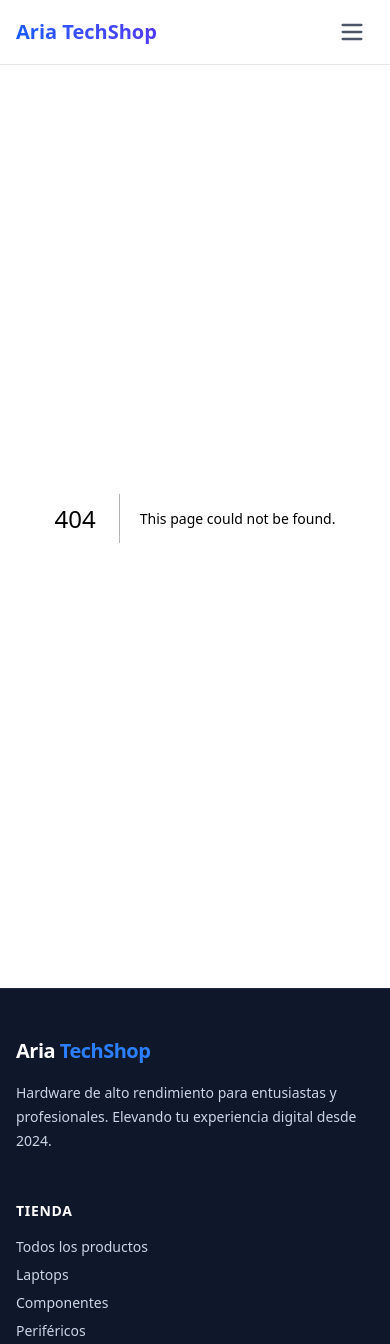
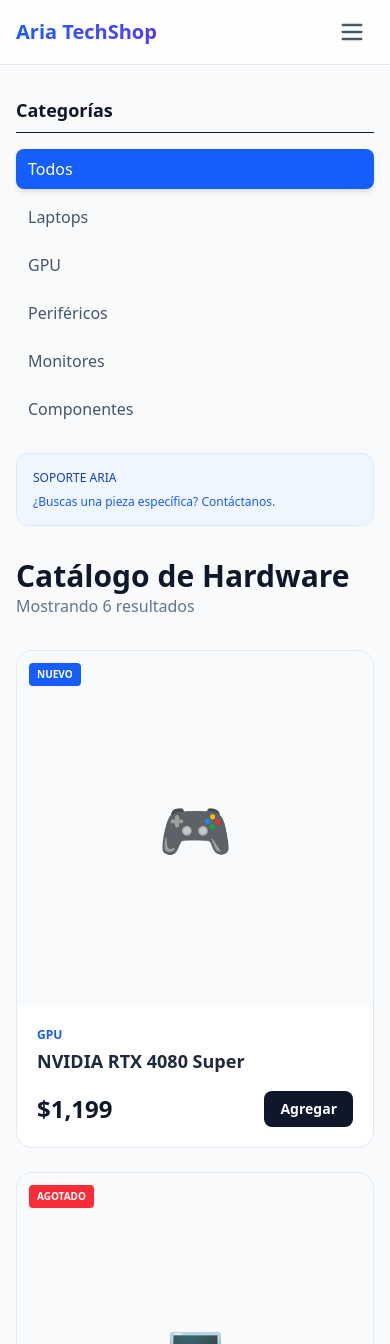
Before and after one commit to ThejavaZ/AriaTechShop-ERP, a Next.js app in the folder client/: page /products in a window 390 px wide. Before the commit this address had no page. Shown: the top 1344 px of the page. Built offline with nearby package versions, Linux system fonts and the light colour scheme.

Commit message:
feat: implement responsive product grid with category filters and stock handling

```diff
--- /dev/null
+++ b/client/app/products/page.tsx
@@ -0,0 +1,179 @@
+"use client"; // Lo hacemos client component para manejar los filtros de estado
+
+import { useState } from "react";
+
+// 1. Mock de Datos (Simulando lo que vendrá de Laravel/PostgreSQL)
+const PRODUCTS_MOCK = [
+  {
+    id: 1,
+    name: "NVIDIA RTX 4080 Super",
+    category: "GPU",
+    price: 1199,
+    stock: 5,
+    image: "🎮",
+    tag: "Nuevo",
+  },
+  {
+    id: 2,
+    name: "MacBook Pro M3 Max",
+    category: "Laptops",
+    price: 3499,
+    stock: 0,
+    image: "💻",
+    tag: "Agotado",
+  },
+  {
+    id: 3,
+    name: "Logitech G Pro X Superlight",
+    category: "Periféricos",
+    price: 149,
+    stock: 15,
+    image: "🖱️",
+    tag: "Popular",
+  },
+  {
+    id: 4,
+    name: 'Monitor ASUS ROG 27"',
+    category: "Monitores",
+    price: 699,
+    stock: 8,
+    image: "🖥️",
+    tag: "Nuevo",
+  },
+  {
+    id: 5,
+    name: "Intel Core i9-14900K",
+    category: "Componentes",
+    price: 589,
+    stock: 12,
+    image: "💾",
+    tag: null,
+  },
+  {
+    id: 6,
+    name: "Teclado Keychron Q1",
+    category: "Periféricos",
+    price: 169,
+    stock: 3,
+    image: "⌨️",
+    tag: "Oferta",
+  },
+];
+
+export default function ProductsPage() {
+  const [filter, setFilter] = useState("Todos");
+
+  const filteredProducts =
+    filter === "Todos"
+      ? PRODUCTS_MOCK
+      : PRODUCTS_MOCK.filter((p) => p.category === filter);
+
+  return (
+    <div className="flex flex-col md:flex-row gap-8">
+      {/* --- SIDEBAR DE FILTROS --- */}
+      <aside className="w-full md:w-64 space-y-6">
+        <div>
+          <h2 className="text-lg font-bold mb-4 border-b pb-2">Categorías</h2>
+          <nav className="flex flex-col gap-2">
+            {[
+              "Todos",
+              "Laptops",
+              "GPU",
+              "Periféricos",
+              "Monitores",
+              "Componentes",
+            ].map((cat) => (
+              <button
+                key={cat}
+                onClick={() => setFilter(cat)}
+                className={`text-left px-3 py-2 rounded-lg transition ${
+                  filter === cat
+                    ? "bg-blue-600 text-white shadow-md"
+                    : "text-slate-600 hover:bg-slate-100"
+                }`}
+              >
+                {cat}
+              </button>
+            ))}
+          </nav>
+        </div>
+
+        <div className="p-4 bg-blue-50 rounded-xl border border-blue-100">
+          <p className="text-xs text-blue-800 font-medium uppercase mb-2">
+            Soporte Aria
+          </p>
+          <p className="text-xs text-blue-600 leading-tight">
+            ¿Buscas una pieza específica? Contáctanos.
+          </p>
+        </div>
+      </aside>
+
+      {/* --- GRID DE PRODUCTOS --- */}
+      <main className="flex-1">
+        <div className="flex justify-between items-end mb-8">
+          <div>
+            <h1 className="text-3xl font-black text-slate-900">
+              Catálogo de Hardware
+            </h1>
+            <p className="text-slate-500">
+              Mostrando {filteredProducts.length} resultados
+            </p>
+          </div>
+        </div>
+
+        <div className="grid grid-cols-1 sm:grid-cols-2 lg:grid-cols-3 gap-6">
+          {filteredProducts.map((product) => (
+            <div
+              key={product.id}
+              className="group relative bg-white border border-slate-200 rounded-2xl overflow-hidden hover:shadow-2xl hover:border-blue-300 transition-all duration-300"
+            >
+              {/* Badge Dinámico */}
+              {product.tag && (
+                <span
+                  className={`absolute top-3 left-3 z-10 px-2 py-1 text-[10px] font-bold uppercase rounded ${
+                    product.tag === "Agotado"
+                      ? "bg-red-500 text-white"
+                      : "bg-blue-600 text-white"
+                  }`}
+                >
+                  {product.tag}
+                </span>
+              )}
+
+              {/* Imagen Placeholder */}
+              <div className="aspect-square bg-slate-50 flex items-center justify-center text-6xl group-hover:scale-110 transition-transform duration-500">
+                {product.image}
+              </div>
+
+              {/* Info del Producto */}
+              <div className="p-5">
+                <p className="text-xs font-bold text-blue-600 uppercase mb-1">
+                  {product.category}
+                </p>
+                <h3 className="text-slate-800 font-bold text-lg mb-4 line-clamp-1">
+                  {product.name}
+                </h3>
+
+                <div className="flex items-center justify-between mt-auto">
+                  <span className="text-2xl font-black text-slate-900">
+                    ${product.price.toLocaleString()}
+                  </span>
+                  <button
+                    disabled={product.stock === 0}
+                    className={`px-4 py-2 rounded-lg font-bold text-sm transition-all ${
+                      product.stock === 0
+                        ? "bg-slate-100 text-slate-400 cursor-not-allowed"
+                        : "bg-slate-900 text-white hover:bg-blue-600 active:scale-95"
+                    }`}
+                  >
+                    {product.stock === 0 ? "Sin Stock" : "Agregar"}
+                  </button>
+                </div>
+              </div>
+            </div>
+          ))}
+        </div>
+      </main>
+    </div>
+  );
+}
--- a/client/components/Header.tsx
+++ b/client/components/Header.tsx
@@ -31,7 +31,7 @@
               Inicio
             </Link>
             <Link
-              href="/productos"
+              href="/products"
               className="text-gray-700 hover:text-blue-600 transition"
             >
               Productos
```
